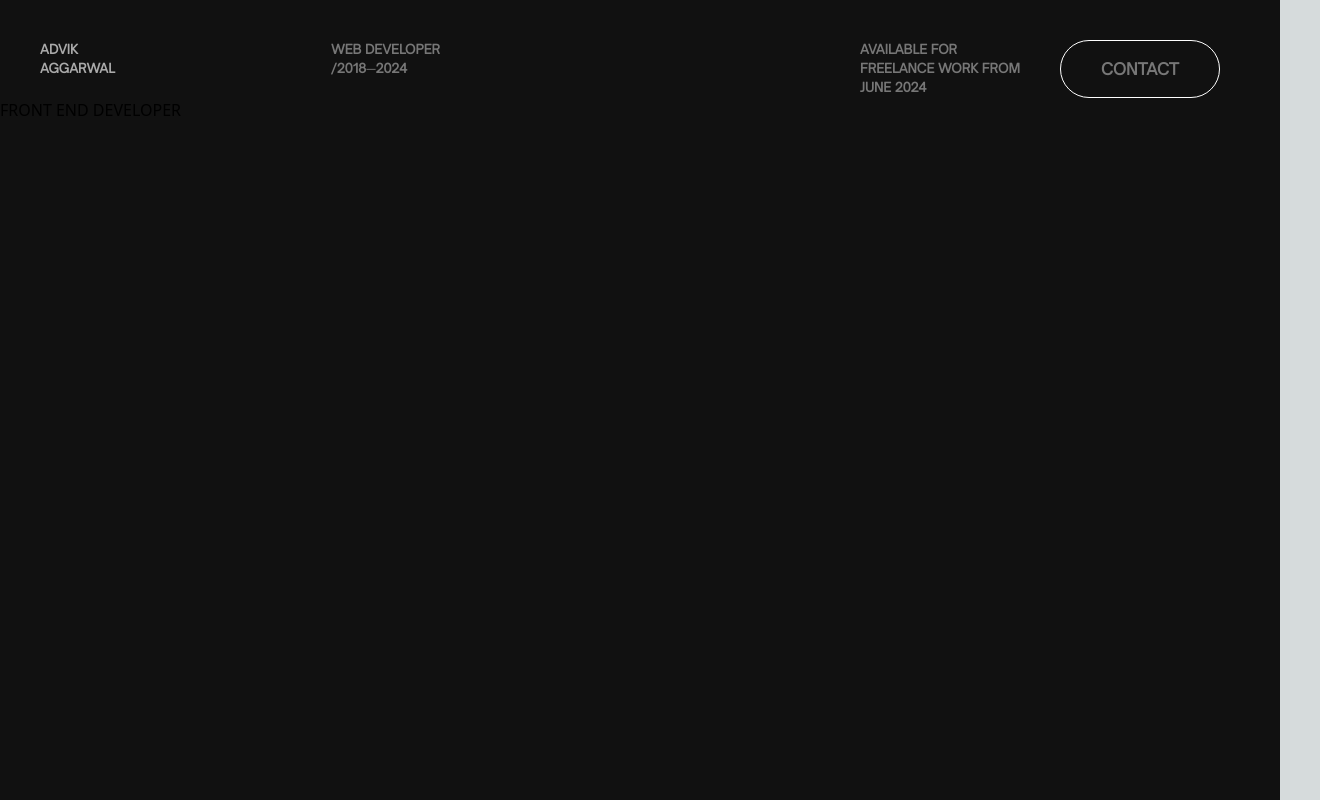
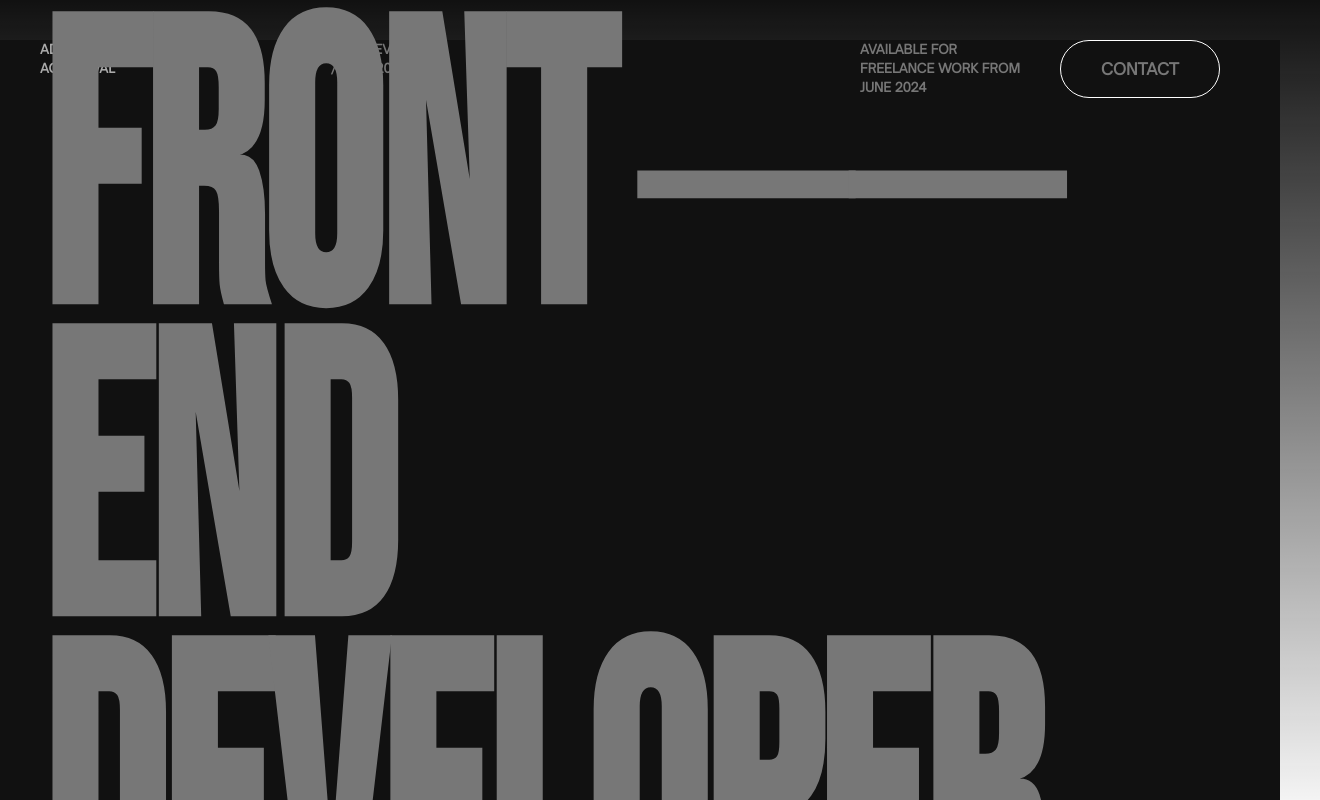
Before and after one commit to garryh0st/nxt_P3_self1, a Next.js app: page / in a window 1280 px wide. Shown: the top 800 px of the page, 1320 px wide, since content can reach past the window. Built offline with nearby package versions, Linux system fonts and the light colour scheme.

Commit message:
header edit

```diff
--- a/app/(main)/_components/Hero.tsx
+++ b/app/(main)/_components/Hero.tsx
@@ -4,7 +4,7 @@ const Hero = () => {
   return (
     <>
       <section>
-        <div className="h-screen w-screen  fixed bg-[#111111] ">
+        <div className="h-screen w-screen   bg-[#111111] ">
           <nav className="flex justify-between mt-10 paragraph">
             <div className="nav_left flex justify-between mr-[50vh] open-font">
               <span className="text-[#aaaaaa]">
@@ -23,8 +23,8 @@ const Hero = () => {
               <button className="btn-primary">CONTACT</button>
             </div>
           </nav>
-          <div>
-            <h1>FRONT END DEVELOPER</h1>
+          <div className=" w-screen h-screen flex items-center justify-center ml-10 tracking-[-0.5vh] ">
+            <h1 className="heading">FRONT ── END DEVELOPER</h1>
           </div>
         </div>
       </section>
--- a/app/globals.css
+++ b/app/globals.css
@@ -130,3 +130,13 @@ body {
   transition: color 0.3s;
 
 }
+
+.heading{
+  font-size: 38vh;
+  font-family: bebas;
+  color:#777777;
+  word-spacing:-15px;
+  font-weight: 700;
+  line-height: 30vh;
+  transform:scaleY(1.3)
+}
--- a/app/layout.tsx
+++ b/app/layout.tsx
@@ -16,7 +16,7 @@ export default function RootLayout({
 }>) {
   return (
     <html lang="en">
-      <body>
+      <body className="bg-[#111111]">
         <div>
           <SmoothScrolling>{children}</SmoothScrolling>
         </div>
```
